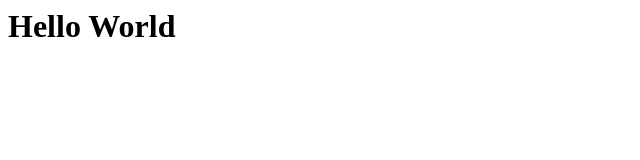
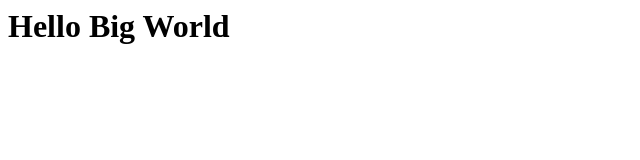
Before and after one commit to ZakHenderson/ZakHenderson.github.io, a plain HTML site: page index.html in a window 1280 px wide. Shown: the whole page, without its empty margins (0-640 px from the left). Drawn offline with Linux system fonts and the light colour scheme.

Commit message:
re upload

```diff
--- a/index.html
+++ b/index.html
@@ -1 +1 @@
-<h1>Hello World</h1>
+<h1>Hello Big World</h1>
```
